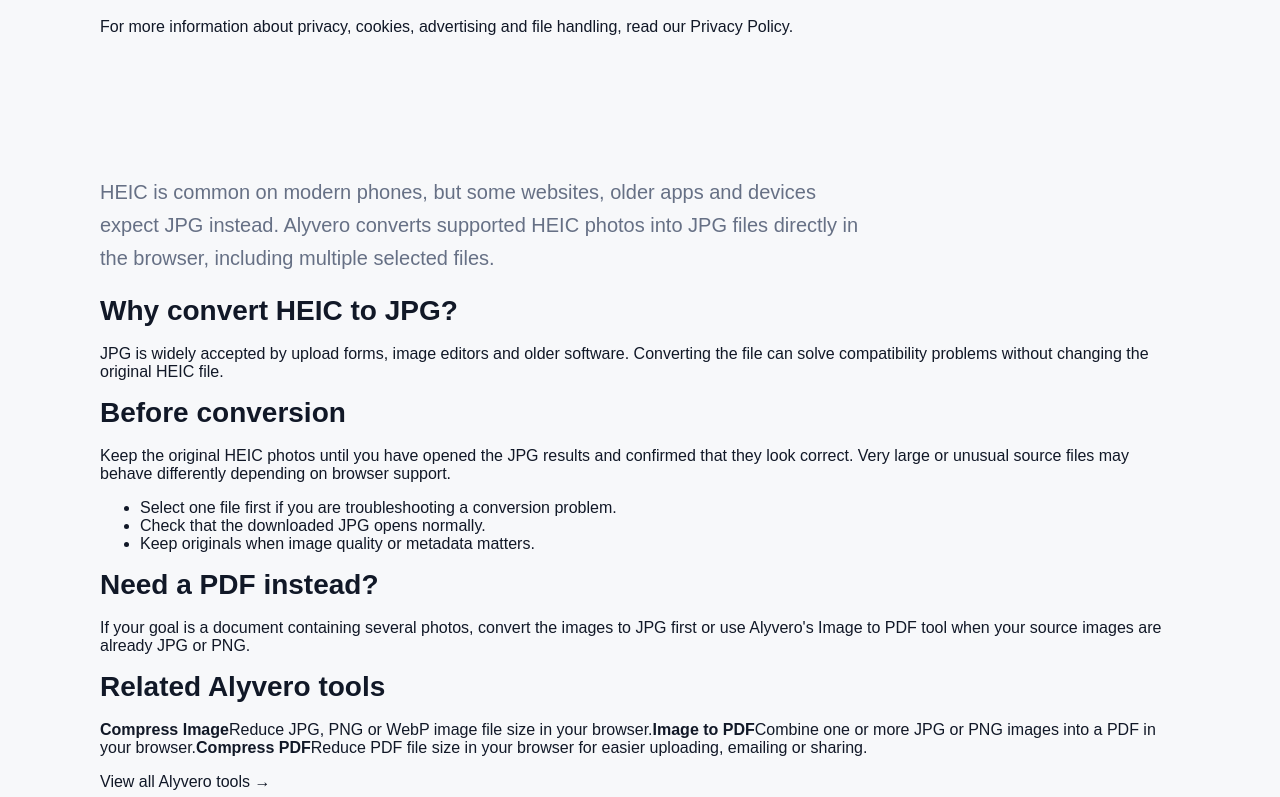
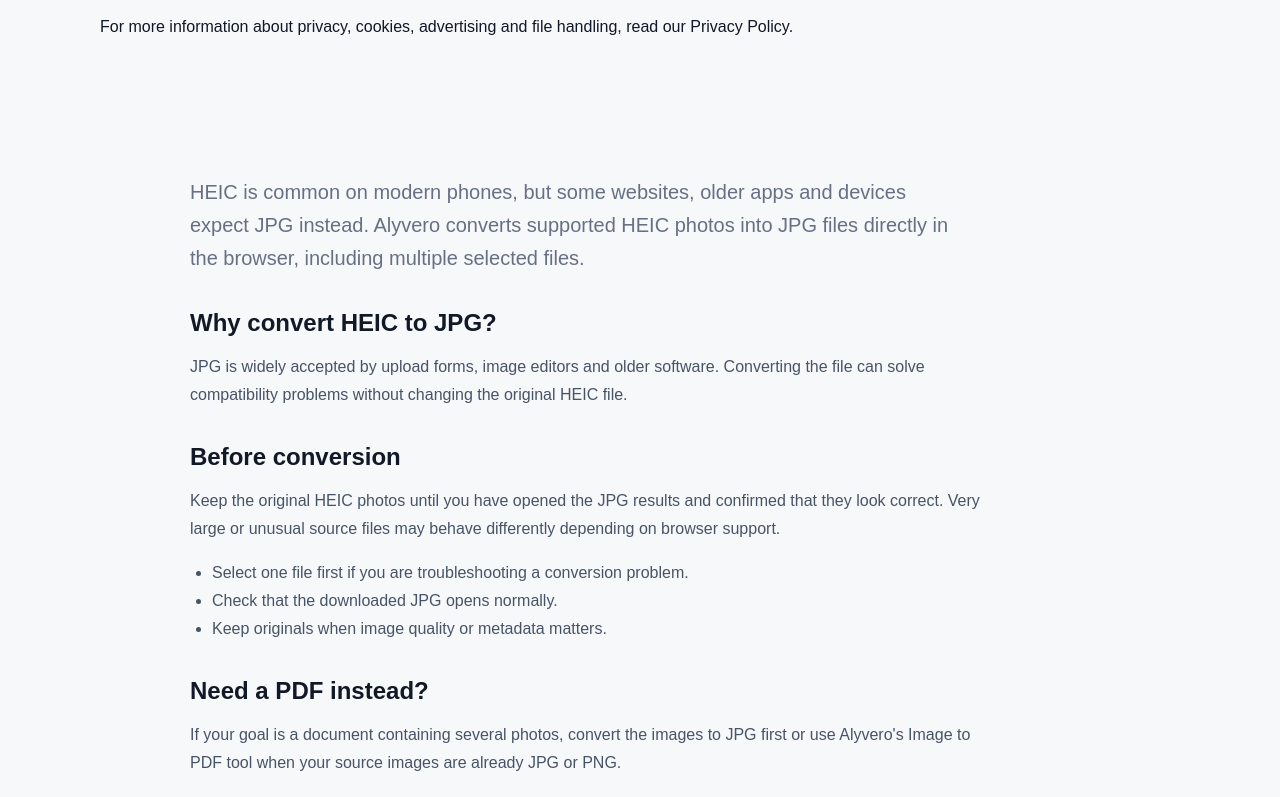
Before and after one commit to rindodi/alyvero, a Next.js app: page /heic-to-jpg in a window 1280 px wide. Shown: the part 763-1560 px from the top of the page. Built offline with nearby package versions, Linux system fonts and the light colour scheme.

Commit message:
feat: style tool content and directory pages

```diff
--- a/app/globals.css
+++ b/app/globals.css
@@ -94,3 +94,22 @@ main { min-height:calc(100vh - 120px); }
 .guide-card span { color: var(--muted); line-height: 1.55; font-size: 14px; }
 .guide-card:hover { border-color: var(--text); }
 @media (max-width: 640px) { .guide-grid { grid-template-columns: 1fr; } .lead { font-size: 18px; } }
+
+.section-link { margin-top: 18px; font-weight: 700; }
+.section-link a { text-decoration: underline; text-underline-offset: 3px; }
+.tool-content { max-width: 900px; }
+.tool-content .content-block { margin-top: 34px; max-width: 800px; }
+.tool-content .content-block h2 { font-size: 24px; margin-bottom: 10px; }
+.tool-content .content-block p, .tool-content li { color: #475467; line-height: 1.75; }
+.tool-content ul { padding-left: 22px; }
+.related-tools { margin-top: 42px; padding-top: 28px; border-top: 1px solid var(--line); }
+.related-grid { display: grid; grid-template-columns: repeat(3, minmax(0, 1fr)); gap: 12px; }
+.related-card { display: flex; flex-direction: column; gap: 7px; padding: 17px; border: 1px solid var(--line); border-radius: 14px; background: var(--surface); }
+.related-card span { color: var(--muted); font-size: 14px; line-height: 1.5; }
+.tool-hub-link { margin-top: 18px; font-weight: 700; }
+.tool-directory { display: grid; grid-template-columns: repeat(2, minmax(0, 1fr)); gap: 14px; margin-top: 28px; }
+.directory-card { border: 1px solid var(--line); border-radius: 16px; padding: 22px; background: var(--surface); }
+.directory-card h2 { margin: 0 0 8px; font-size: 21px; }
+.directory-card p { margin: 8px 0; }
+.directory-card .tool-link { display: inline-block; margin-top: 8px; }
+@media (max-width: 640px) { .related-grid, .tool-directory { grid-template-columns: 1fr; } }
```
